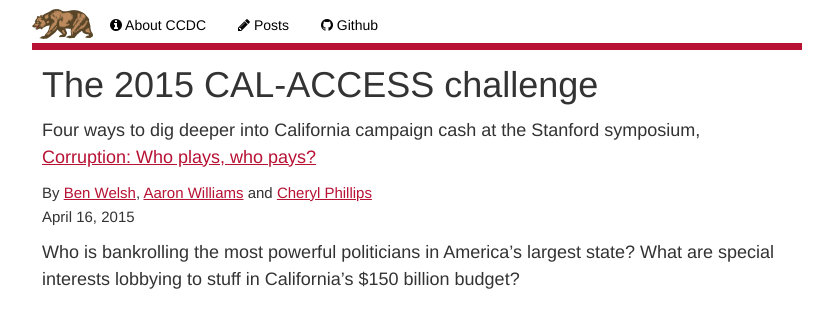
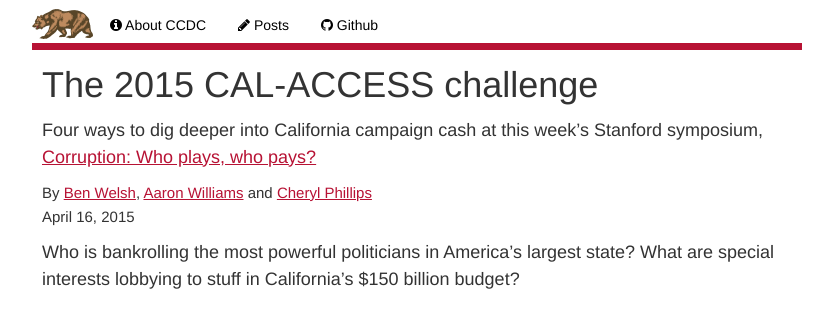
Before and after one commit to palewire/californiacivicdata.org, a Jekyll site: the page built from _posts/2015-04-16-calaccess-challenge.markdown, in a window 1280 px wide and 900 px high. Shown: the top 309 px of the window, without its empty margins (223-1056 px from the left). Built offline with Jekyll 4.4.1, drawn with Linux system fonts in a browser that asks for light colours.

Commit message:
Deck hed

```diff
--- a/_posts/2015-04-16-calaccess-challenge.markdown
+++ b/_posts/2015-04-16-calaccess-challenge.markdown
@@ -1,7 +1,7 @@
 ---
 layout: post
 title: "The 2015 CAL-ACCESS challenge"
-deckhead: 'Four ways to dig deeper into California campaign cash at the Stanford symposium, [Corruption: Who plays, who pays?](http://events.stanford.edu/events/501/50185/)'
+deckhead: "Four ways to dig deeper into California campaign cash at this week's Stanford symposium, [Corruption: Who plays, who pays?](http://events.stanford.edu/events/501/50185/)"
 byline: "By [Ben Welsh](http://palewi.re/who-is-ben-welsh/), [Aaron Williams](http://aboutaaron.com) and [Cheryl Phillips](https://comm.stanford.edu/faculty-phillips/)"
 image: "http://www.californiacivicdata.org/img/nast-moneybags.jpg"
 published: true
```
